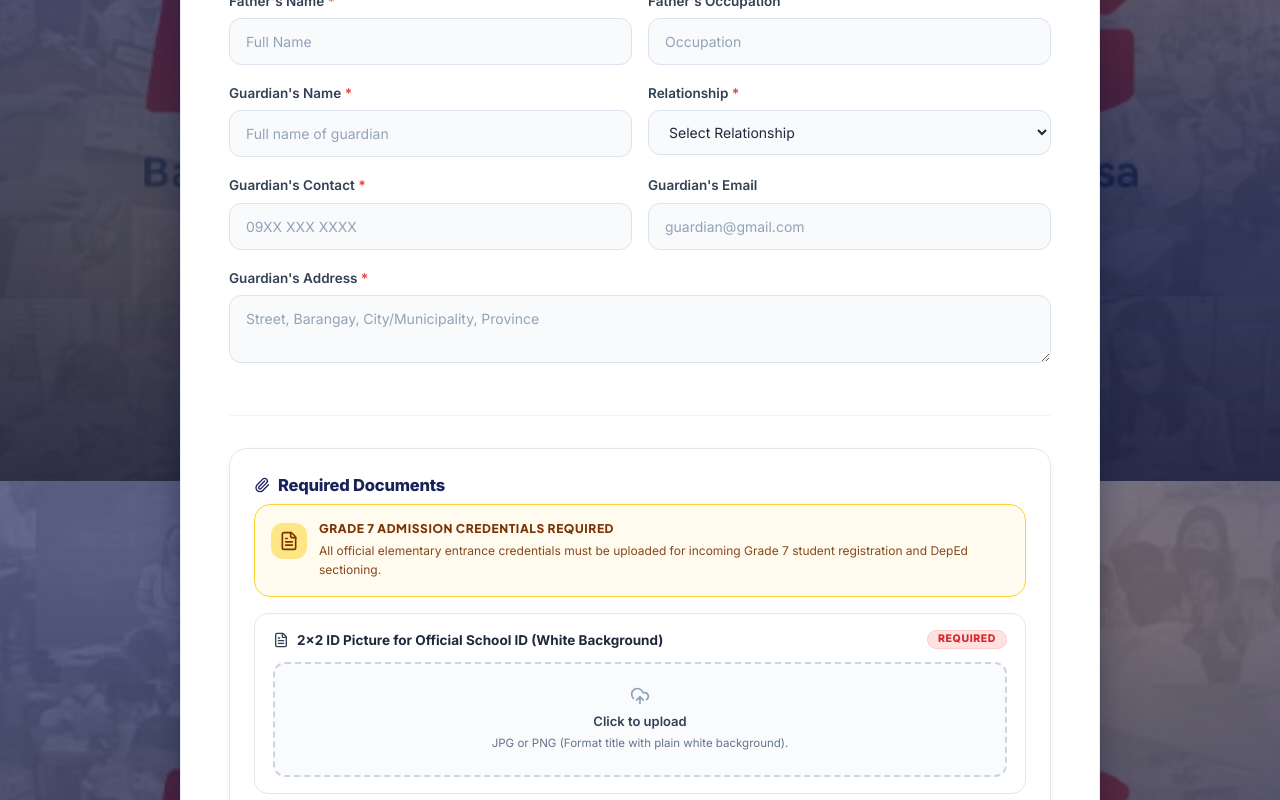
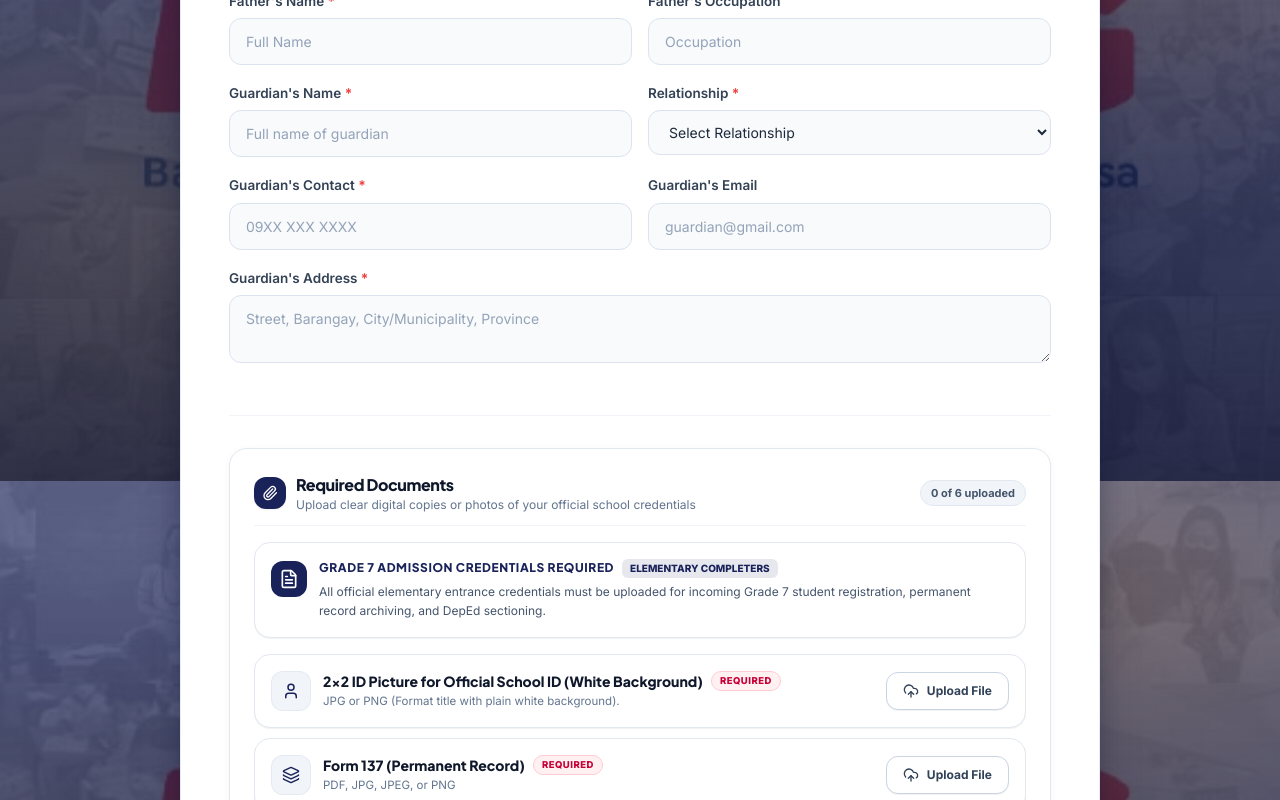
Before and after one commit to Mangila4k/CapstonewebFinal, a React (Vite) app: page /enroll in a window 1280 px wide. Shown: the part 2000-2800 px from the top of the page. Built offline with nearby package versions, Linux system fonts and the light colour scheme; no server answers; the database is empty.

Commit message:
style(enrollment): redesign Required Documents into compact executive upload rows with custom icons

```diff
--- a/src/pages/public/EnrollmentWizardPage.tsx
+++ b/src/pages/public/EnrollmentWizardPage.tsx
@@ -1799,9 +1799,23 @@ export const EnrollmentWizardPage: React.FC = () => {
 
             {/* ====== 4. REQUIRED DOCUMENTS ====== */}
             <div className="requirements-container">
-              <div className="requirements-title">
-                <Paperclip className="h-4 w-4 text-[#1a225a]" />
-                <span>Required Documents</span>
+              <div className="flex flex-col sm:flex-row sm:items-center justify-between gap-2 border-b border-slate-100 pb-3 mb-4">
+                <div className="flex items-center gap-2.5">
+                  <div className="flex h-8 w-8 items-center justify-center rounded-xl bg-[#1a225a] text-white shadow-xs">
+                    <Paperclip className="h-4 w-4" />
+                  </div>
+                  <div>
+                    <h3 className="text-base font-black text-slate-900 tracking-tight font-display">
+                      Required Documents
+                    </h3>
+                    <p className="text-xs text-slate-500">
+                      Upload clear digital copies or photos of your official school credentials
+                    </p>
+                  </div>
+                </div>
+                <span className="text-[11px] font-bold text-slate-600 bg-slate-100 border border-slate-200 px-2.5 py-1 rounded-full self-start sm:self-auto">
+                  {Object.values(documents).filter(Boolean).length} of {activeRequirements.length} uploaded
+                </span>
               </div>
 
               {isContinuingGrade8To12 ? (
@@ -1825,57 +1839,123 @@ export const EnrollmentWizardPage: React.FC = () => {
                   </div>
                 </div>
               ) : formData.studentType === 'Transferee' ? (
-                <div className="transferee-info-banner mb-4">
-                  <AlertCircle className="h-4 w-4 text-blue-600 mt-0.5 shrink-0" />
-                  <div>
-                    <strong>Transferee Policy Notice:</strong> As a transferring student from another secondary school, complete credentials (Form 137, Report Card, Completion, PSA, Good Moral) are required for verification and section placement.
+                <div className="mb-4 p-4 rounded-2xl border border-blue-200 bg-blue-50/70 text-blue-950">
+                  <div className="flex items-start gap-3">
+                    <div className="flex h-9 w-9 shrink-0 items-center justify-center rounded-xl bg-blue-600 text-white mt-0.5">
+                      <AlertCircle className="h-5 w-5" />
+                    </div>
+                    <div>
+                      <h4 className="text-xs font-black text-blue-900 uppercase tracking-wider">
+                        Transferee Policy Notice &amp; Required Credentials
+                      </h4>
+                      <p className="text-xs text-blue-900/90 mt-1 leading-relaxed">
+                        As a transferring student from another secondary school, complete credentials (Form 137, Report Card, Completion Certificate, PSA Birth Certificate, and Good Moral Certificate) are required for verification and section placement.
+                      </p>
+                    </div>
                   </div>
                 </div>
               ) : (
-                <div className="mb-4 p-4 rounded-2xl border border-amber-300 bg-amber-50/80 text-amber-950">
+                <div className="mb-4 p-4 rounded-2xl border border-slate-200 bg-white shadow-2xs text-slate-900">
                   <div className="flex items-start gap-3">
-                    <div className="flex h-9 w-9 shrink-0 items-center justify-center rounded-xl bg-amber-200 text-amber-900 mt-0.5">
+                    <div className="flex h-9 w-9 shrink-0 items-center justify-center rounded-xl bg-[#1a225a] text-white mt-0.5">
                       <FileText className="h-5 w-5" />
                     </div>
                     <div>
-                      <h4 className="text-xs font-black text-amber-900 uppercase tracking-wider">
-                        Grade 7 Admission Credentials Required
-                      </h4>
-                      <p className="text-xs text-amber-900/90 mt-1 leading-relaxed">
-                        All official elementary entrance credentials must be uploaded for incoming Grade 7 student registration and DepEd sectioning.
+                      <div className="flex items-center gap-2">
+                        <h4 className="text-xs font-black text-[#1a225a] uppercase tracking-wider">
+                          Grade 7 Admission Credentials Required
+                        </h4>
+                        <span className="text-[10px] font-extrabold uppercase px-2 py-0.5 rounded-md bg-[#1a225a]/10 text-[#1a225a]">
+                          Elementary Completers
+                        </span>
+                      </div>
+                      <p className="text-xs text-slate-600 mt-1 leading-relaxed">
+                        All official elementary entrance credentials must be uploaded for incoming Grade 7 student registration, permanent record archiving, and DepEd sectioning.
                       </p>
                     </div>
                   </div>
                 </div>
               )}
 
-              {/* Requirement Items */}
-              <div className="space-y-3.5">
+              {/* Requirement Items - Executive Row Format */}
+              <div className="space-y-2.5">
                 {activeRequirements.map((req) => {
                   const file = documents[req.key];
+                  const getReqIcon = () => {
+                    switch (req.key) {
+                      case 'two_by_two_picture':
+                        return <User className="h-4.5 w-4.5" />;
+                      case 'form_137':
+                        return <Layers className="h-4.5 w-4.5" />;
+                      case 'report_card':
+                        return <BookOpen className="h-4.5 w-4.5" />;
+                      case 'certificate_of_completion':
+                        return <GraduationCap className="h-4.5 w-4.5" />;
+                      case 'psa_birth_cert':
+                        return <ShieldCheck className="h-4.5 w-4.5" />;
+                      case 'good_moral_cert':
+                        return <FileText className="h-4.5 w-4.5" />;
+                      default:
+                        return <FileText className="h-4.5 w-4.5" />;
+                    }
+                  };
+
                   return (
-                    <div key={req.key} className="requirement-item">
-                      <div className="requirement-header">
-                        <div className="requirement-title-wrap">
-                          <FileText className="h-4 w-4 text-slate-700" />
-                          <span>{req.title}</span>
+                    <div
+                      key={req.key}
+                      className={`group flex flex-col sm:flex-row sm:items-center justify-between gap-3 p-3.5 sm:p-4 rounded-2xl border transition-all ${
+                        file
+                          ? 'border-emerald-300 bg-emerald-50/25'
+                          : 'border-slate-200 bg-white hover:border-[#1a225a]/40 hover:bg-slate-50/50 shadow-2xs'
+                      }`}
+                    >
+                      {/* Left: Icon + Title + Format Hint */}
+                      <div className="flex items-center gap-3 min-w-0">
+                        <div
+                          className={`flex h-10 w-10 shrink-0 items-center justify-center rounded-xl border transition-all ${
+                            file
+                              ? 'bg-emerald-100 text-emerald-800 border-emerald-300'
+                              : 'bg-slate-100 text-[#1a225a] border-slate-200/80 group-hover:bg-[#1a225a]/10'
+                          }`}
+                        >
+                          {getReqIcon()}
                         </div>
-                        <span className="req-badge-required">REQUIRED</span>
+
+                        <div className="min-w-0">
+                          <div className="flex items-center gap-2 flex-wrap">
+                            <h4 className="text-sm font-extrabold text-slate-900 leading-snug">
+                              {req.title}
+                            </h4>
+                            <span
+                              className={`text-[9.5px] font-black uppercase tracking-wider px-2 py-0.5 rounded-full border shrink-0 ${
+                                file
+                                  ? 'bg-emerald-100 text-emerald-800 border-emerald-300'
+                                  : 'bg-rose-50 text-rose-700 border-rose-200'
+                              }`}
+                            >
+                              {file ? 'Uploaded' : 'Required'}
+                            </span>
+                          </div>
+                          <p className="text-[11.5px] text-slate-500 mt-0.5 truncate">
+                            {req.hint}
+                          </p>
+                        </div>
                       </div>
 
+                      {/* Right: Upload Trigger / Uploaded File Badge */}
                       {file ? (
-                        <div className="file-uploaded-preview">
-                          <div className="file-uploaded-info">
-                            <CheckCircle2 className="h-5 w-5 text-emerald-600 shrink-0" />
-                            <div className="min-w-0">
-                              <div className="file-uploaded-name" title={file.name}>
+                        <div className="flex items-center justify-between sm:justify-end gap-2.5 shrink-0 bg-white border border-emerald-200 rounded-xl px-3 py-1.5 shadow-2xs">
+                          <div className="flex items-center gap-2 min-w-0">
+                            <CheckCircle2 className="h-4 w-4 text-emerald-600 shrink-0" />
+                            <div className="min-w-0 max-w-[140px] sm:max-w-[200px]">
+                              <div className="text-xs font-bold text-emerald-950 truncate" title={file.name}>
                                 {file.name}
                               </div>
-                              <div className="file-uploaded-size">{formatFileSize(file.size)}</div>
+                              <div className="text-[10px] text-emerald-700 font-semibold">{formatFileSize(file.size)}</div>
                             </div>
                           </div>
-                          <div className="file-uploaded-actions">
-                            <label className="file-change-btn">
+                          <div className="flex items-center gap-1.5 ml-2 border-l border-slate-200 pl-2 shrink-0">
+                            <label className="text-[11px] font-bold text-[#1a225a] hover:underline cursor-pointer">
                               Change
                               <input
                                 type="file"
@@ -1891,15 +1971,17 @@ export const EnrollmentWizardPage: React.FC = () => {
                             <button
                               type="button"
                               onClick={() => handleFileChange(req.key, null)}
-                              className="file-remove-btn"
+                              className="text-slate-400 hover:text-rose-600 transition-colors p-1 rounded-md cursor-pointer"
+                              title="Remove file"
                             >
-                              <Trash2 className="h-3.5 w-3.5 inline mr-1" />
-                              Remove
+                              <Trash2 className="h-3.5 w-3.5" />
                             </button>
                           </div>
                         </div>
                       ) : (
-                        <label className="file-upload-box block">
+                        <label className="inline-flex items-center justify-center gap-2 px-4 py-2.5 rounded-xl border border-slate-300 bg-white hover:border-[#1a225a] hover:bg-[#1a225a] hover:text-white text-slate-700 text-xs font-bold transition-all shadow-2xs cursor-pointer shrink-0">
+                          <CloudUpload className="h-4 w-4" />
+                          <span>Upload File</span>
                           <input
                             type="file"
                             accept={req.accept}
@@ -1910,11 +1992,6 @@ export const EnrollmentWizardPage: React.FC = () => {
                               }
                             }}
                           />
-                          <div className="file-upload-box-icon">
-                            <CloudUpload className="h-5 w-5 text-slate-400" />
-                          </div>
-                          <p className="file-upload-label">Click to upload</p>
-                          <p className="file-upload-hint">{req.hint}</p>
                         </label>
                       )}
                     </div>
```
